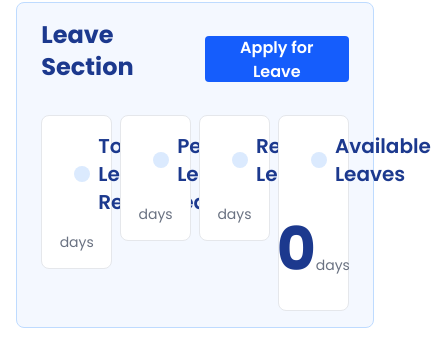
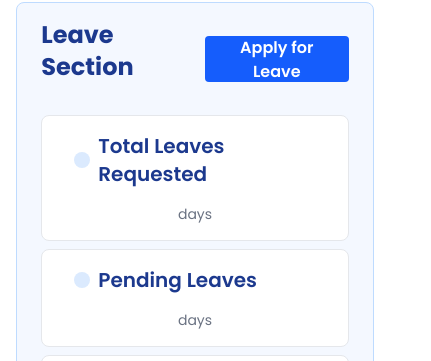
Before and after one commit to dinuvi2003/School-Staff-Management, a Next.js app in the folder teacher-end/client/: page /teacher-dashboard in a window 390 px wide. Shown: the part 110-471 px from the top of the page, 431 px wide, since content can reach past the window. Built offline with nearby package versions, Linux system fonts and the light colour scheme; no server answers.

Commit message:
setup the structure and the make responsive of the analytics container

```diff
--- a/teacher-end/client/src/components/layout/teacher-bashboard/LeaveSection.jsx
+++ b/teacher-end/client/src/components/layout/teacher-bashboard/LeaveSection.jsx
@@ -58,7 +58,7 @@
         </div>
 
         {/* leave analytics designs */}
-        <div className="grid grid-cols-4 gap-2">
+        <div className="grid grid-cols-1 md:grid-cols-2 lg:grid-cols-4 gap-2">
           <LeaveCard title="Total Leaves Requested" value={totalLeavesRequests.length} unit="days" />
           <LeaveCard title="Pending Leaves" value={pendingLeaveRequests.length} unit="days" />
           <LeaveCard title="Rejected Leaves" value={rejectedLeaveRequests.length} unit="days" />
```
